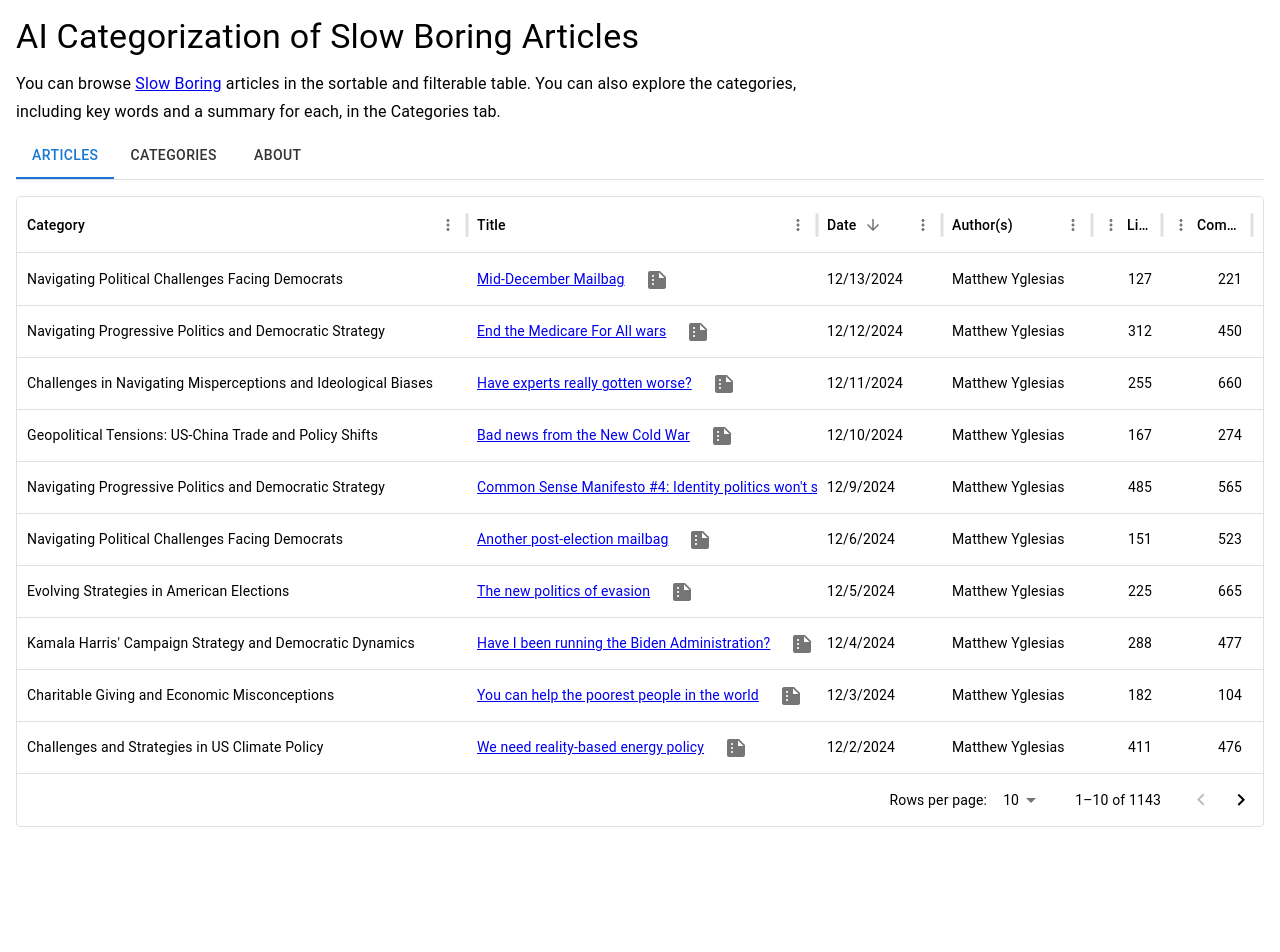
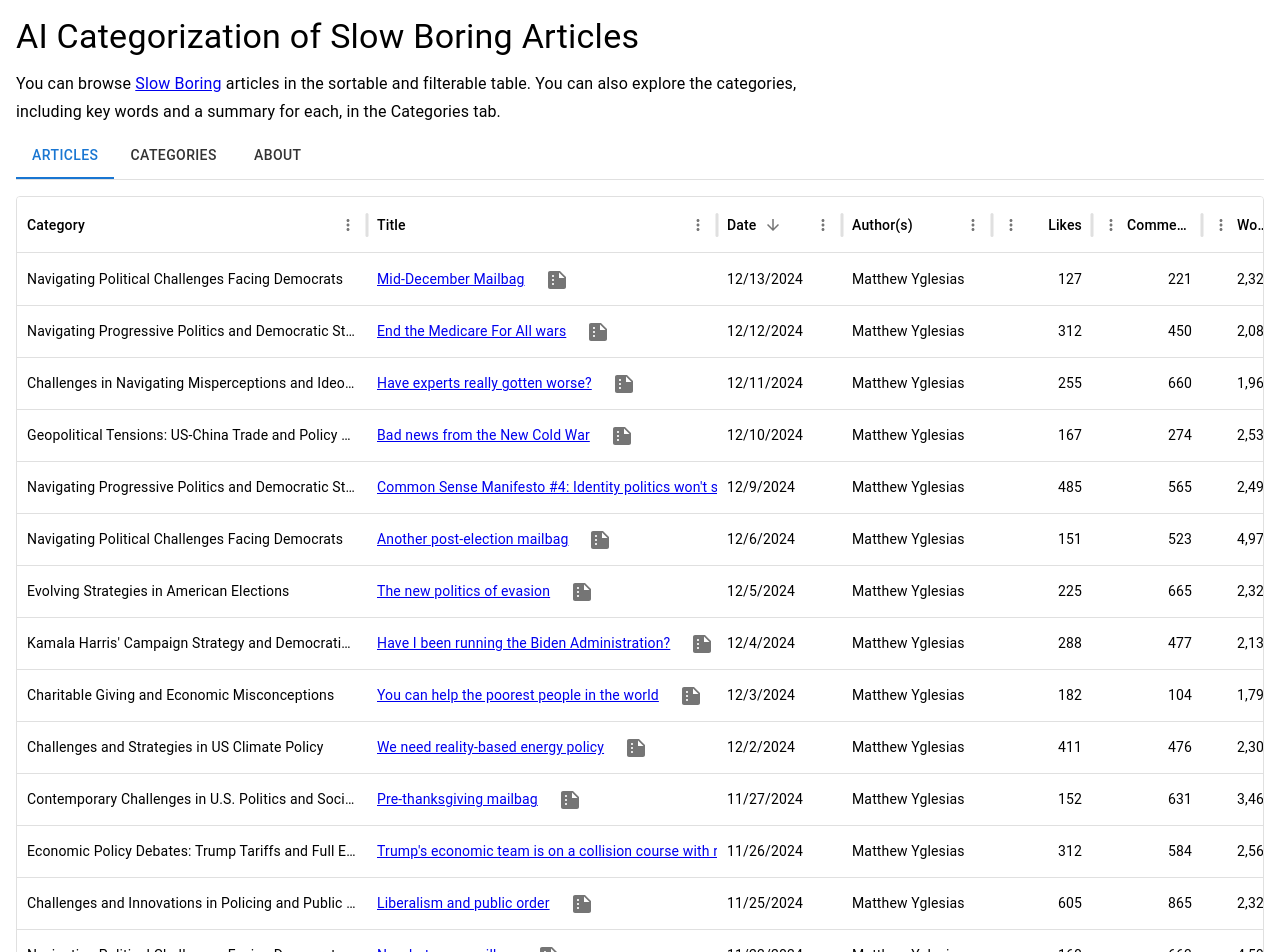
Before and after one commit to matthagy/sb_article_categories, a Next.js app in the folder sb_article_categories/: page / in a window 1280 px wide. Shown: the top 952 px of the page. Before the commit the page ends 843 px from the top, so only its background shows below. Built offline with nearby package versions, Linux system fonts and the light colour scheme.

Commit message:
Redo, Move articles state to a separate JSON file

```diff
--- a/package.json
+++ b/package.json
@@ -5,6 +5,7 @@
     "@mui/icons-material": "^6.1.6",
     "@mui/material": "^6.1.6",
     "@mui/x-data-grid": "^7.22.2",
+    "@tanstack/react-query": "^5.62.7",
     "react-markdown": "^9.0.1"
   }
 }
--- a/sb_article_categories/app/ArticlesTable/ArticlesTable.tsx
+++ b/sb_article_categories/app/ArticlesTable/ArticlesTable.tsx
@@ -1,19 +1,35 @@
 import React, {useMemo, useState} from 'react';
 import {DataGrid} from "@mui/x-data-grid";
-import {articles, categories} from "./articles";
+import {useQuery} from '@tanstack/react-query';
 import {columns} from "./constants";
-import {Box, Tab, Tabs, Typography, IconButton, Modal} from '@mui/material';
+import {Box, CircularProgress, IconButton, Modal, Tab, Tabs, Typography} from '@mui/material';
 import SummarizeIcon from '@mui/icons-material/Summarize';
 import type {GridColDef} from "@mui/x-data-grid/models/colDef/gridColDef";
-import {Article, AugmentedArticle} from "@/app/ArticlesTable/types";
+import {Article, AugmentedArticle, Category} from "@/app/ArticlesTable/types";
 import {CategoryCountTable} from "@/app/ArticlesTable/CategoryCountTable";
 import About from "@/app/ArticlesTable/About";
 import ReactMarkdown from 'react-markdown';
+
+interface ArticlesJson {
+    articles: Article[],
+    categories: Category[]
+}
+
+const fetchArticles = async () => {
+    const response = await fetch('./articles.json');
+    if (!response.ok) throw new Error('Network response was not ok');
+    const json = await response.json();
+    return json as ArticlesJson;
+};
 
 export const ArticlesTable: React.FC = () => {
     const [selectedTab, setSelectedTab] = useState(0);
     const [currentSummary, setCurrentSummary] = useState<AugmentedArticle | null>(null);
 
+    const {data, isLoading, isError} = useQuery({
+        queryKey: ['articles'],
+        queryFn: fetchArticles
+    });
     const handleTabChange = (event: React.SyntheticEvent, newValue: number) => {
         setSelectedTab(newValue);
     };
@@ -23,11 +39,11 @@
     };
 
     const augmentedColumns = useMemo(() => columns.map((col) => augmentColumn(col, setCurrentSummary)), []);
-    const augmentedArticles = useMemo(() => articles.map(augmentArticle), []);
-    const categoriesCount = useMemo(() => categories.map((category) => ({
+    const augmentedArticles = useMemo(() => (data?.articles || []).map(augmentArticle), [data?.articles]);
+    const categoriesCount = useMemo(() => (data?.categories || []).map((category) => ({
         ...category,
         articles: augmentedArticles.reduce((count, article) => count + (article.category === category.name ? 1 : 0), 0)
-    })), [augmentedArticles]);
+    })), [augmentedArticles, data?.categories]);
 
     return (
         <Box sx={{margin: '1em'}} id={'top'}>
@@ -45,13 +61,21 @@
                 <Tab label="Categories" value={1}/>
                 <Tab label="About" value={2}/>
             </Tabs>
+            {isError &&
+                <Typography variant="body1" color="error">
+                    Error loading articles. Please try again later.
+                </Typography>}
             {selectedTab === 0 && (
                 <DataGrid
+                    loading={isLoading}
                     columns={augmentedColumns}
                     rows={augmentedArticles}
                     pageSizeOptions={[10, 25, 50, 100]}
+                    slots={{
+                        loadingOverlay: () => <CircularProgress size={60}/>,
+                    }}
                     initialState={{
-                        pagination: {paginationModel: {pageSize: 10}},
+                        pagination: {paginationModel: {pageSize: 25}},
                         columns: {
                             columnVisibilityModel: {
                                 title: true,
--- a/sb_article_categories/app/ArticlesTable/constants.ts
+++ b/sb_article_categories/app/ArticlesTable/constants.ts
@@ -6,7 +6,7 @@
     {
         field: 'category',
         headerName: 'Category',
-        width: 450
+        width: 350
     },
     {
         field: 'title',
@@ -27,13 +27,13 @@
     {
         field: 'likes',
         headerName: 'Likes',
-        width: 70,
+        width: 100,
         type: 'number'
     },
     {
         field: 'comment_count',
         headerName: 'Comments',
-        width: 90,
+        width: 110,
         type: 'number'
     },
     {
--- a/sb_article_categories/app/page.tsx
+++ b/sb_article_categories/app/page.tsx
@@ -3,13 +3,20 @@
 import {ArticlesTable} from "@/app/ArticlesTable/ArticlesTable";
 import {ThemeProvider} from '@mui/material/styles';
 import CssBaseline from '@mui/material/CssBaseline';
+import {QueryClient, QueryClientProvider} from '@tanstack/react-query';
 import theme from './theme';
+
+const queryClient = new QueryClient();
+
 
 export default function Home() {
     return (
-        <ThemeProvider theme={theme}>
-            <CssBaseline/>
-            <ArticlesTable/>
-        </ThemeProvider>
+        <QueryClientProvider client={queryClient}>
+            <ThemeProvider theme={theme}>
+                <CssBaseline/>
+                <ArticlesTable/>
+            </ThemeProvider>
+        </QueryClientProvider>
+
     );
 }
```
Also changed, not shown: 1 other file (tests, documents, lock files or other folders).
